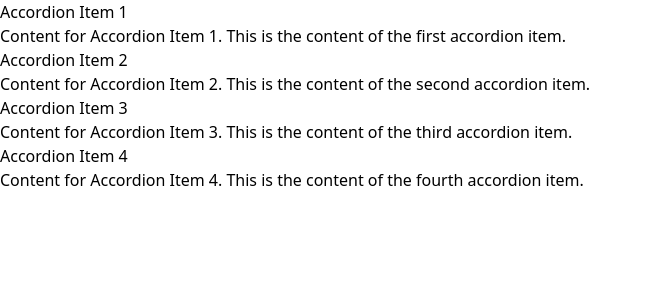
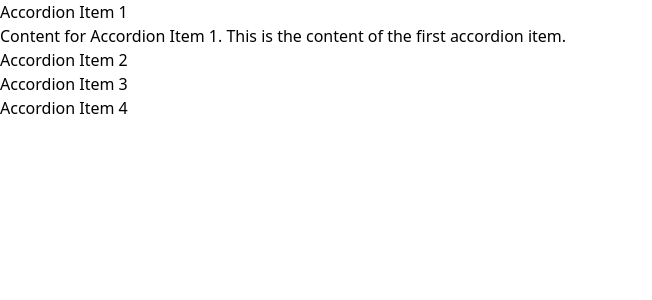
Before and after one commit to tmartins14/React, a React (Create React App) app in the folder comps/: page / in a window 1280 px wide. Shown: the top 300 px of the page, without its empty margins (0-652 px from the left). Built offline with nearby package versions, Linux system fonts and the light colour scheme.

Commit message:
Section 11: Mastering State Design Process pt.2

```diff
--- a/comps/src/components/Accordion.js
+++ b/comps/src/components/Accordion.js
@@ -1,11 +1,16 @@
 import React from "react";
+import { useState } from "react";
 
 const Accordion = ({ items }) => {
-  const renderedItems = items.map((item) => {
+  const [expandedIndex, setExpandedIndex] = useState(0);
+
+  const renderedItems = items.map((item, index) => {
+    const isExpanded = index === expandedIndex;
+
     return (
       <div key={item.id}>
         <div>{item.label}</div>
-        <div>{item.content}</div>
+        {isExpanded && <div>{item.content}</div>}
       </div>
     );
   });
```
Also changed, not shown: 1 other file (tests, documents, lock files or other folders).
